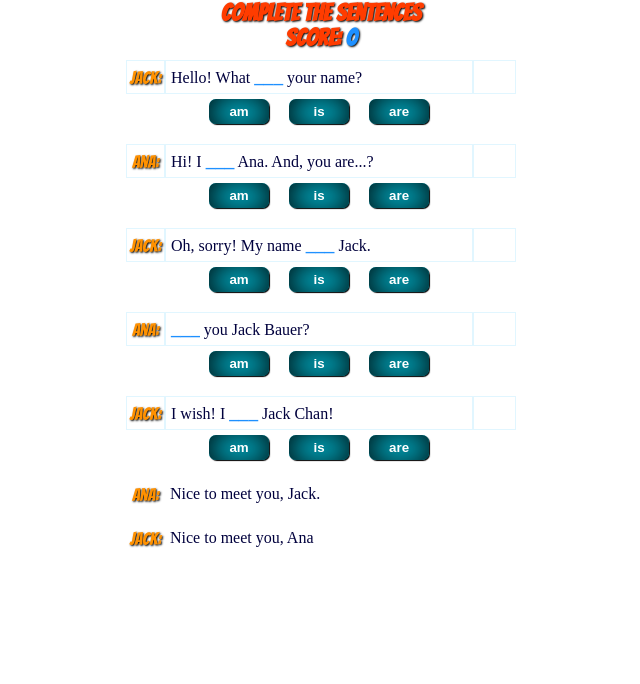
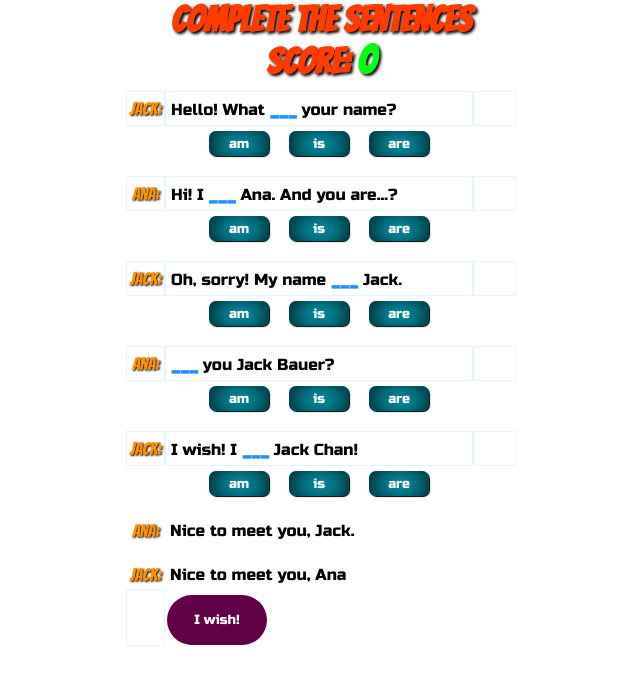
Before and after one commit to Teacher-Jorge/exercise-2, a plain HTML site: page index.html in a window 1280 px wide. Shown: the whole page, without its empty margins (319-959 px from the left). Drawn offline with Linux system fonts and the light colour scheme.

Commit message:
Add files via upload

```diff
--- a/index.html
+++ b/index.html
@@ -29,7 +29,7 @@
      <!--Line 02-->
     <div class="container">
         <div class="names">Ana:</div>
-        <div class="lines">Hi! I <span id="word2" class="words">___</span> Ana. And, you are...?</div>
+        <div class="lines">Hi! I <span id="word2" class="words">___</span> Ana. And you are...?</div>
         <div  class="checks"><img id="check2" class="check" src="assets/check.png" alt=""></div>
         <div class="item"></div>
 
@@ -66,7 +66,7 @@
             </div>
         </div>
            <!--Line 05-->
-           <div class="container">
+        <div class="container">
             <div class="names">Jack:</div>
             <div class="lines">I wish! I <span id="word5" class="words">___</span> Jack Chan!</div>
             <div  class="checks"><img id="check5" class="check" src="assets/check.png" alt=""></div>
@@ -88,13 +88,9 @@
                     <div class="just-names">Jack:</div>
                     <div class="just-lines">Nice to meet you, Ana</div>
                     <div class="item"></div>
+                    <div class="vocab-container"><button id="btnVocab" class="btn-vocab">I wish!</button></div>
+                    <div id="vocab" class="expression">Quem me dera!</div>
                 </div>
-
-
-
-
-
-
 
     <script src="script.js"></script>
 </body>
--- a/script.js
+++ b/script.js
@@ -143,7 +143,7 @@ btn3Is.addEventListener('click', function() {
     document.getElementById('score').innerHTML = value
     btn3Is.disabled = 'true'
     btn3Am.disabled = 'true'
-    btn1Are.disabled = 'true'
+    btn3Are.disabled = 'true'
 })
 
 //Line 4
@@ -170,7 +170,7 @@ btn4Am.addEventListener('click', function() {
 btn4Is.addEventListener('click', function() {
     let audio = document.getElementById('clickSound')
     audio.play()
-    word4.textContent = 'are'
+    word4.textContent = 'is'
     word4.style.color = 'red'
     btn4Is.style.backgroundColor = 'red'
     btn4Is.style.color = 'yellow'
@@ -243,3 +243,10 @@ btn5Am.addEventListener('click', function() {
     btn5Is.disabled = 'true'
     btn2Are.disabled = 'true'
 })
+
+let btnVocab = document.getElementById('btnVocab')
+let vocab = document.getElementById('vocab')
+
+btnVocab.addEventListener('click', function() {
+    vocab.style.visibility = 'visible'
+})
--- a/style.css
+++ b/style.css
@@ -1,4 +1,4 @@
-@import url('https://fonts.googleapis.com/css2?family=Bangers&family=Lato:wght@300&family=Open+Sans&display=swap');
+@import url('https://fonts.googleapis.com/css2?family=Bangers&family=Lato:wght@300&family=Open+Sans&family=Russo+One&display=swap');
 
 * {
     box-sizing: border-box;
@@ -11,9 +11,9 @@
     justify-content: center;
     align-items: center;
     font-family: 'Bangers';
-    font-size: 1rem;
+    font-size: 1.5rem;
     color:rgb(255, 60, 0);
-    text-shadow: 1px 1px 2px rgb(0,0,0);
+    text-shadow: 2px 2px 3px rgba(0,0,0, 1);
 }
 
 .score {
@@ -21,16 +21,16 @@
     justify-content: center;
     align-items: center;
     font-family: 'Bangers';
-    font-size: 1rem;
+    font-size: 1.5rem;
     color:rgb(255, 60, 0);
-    text-shadow: 1px 1px 2px rgb(0,0,0);
+    text-shadow: 2px 2px 3px rgba(0,0,0, 1);
 }
 
 .score-number {
     font-family: 'Bangers';
-    font-size: 1.5rem;
-    color:dodgerblue;
-    text-shadow: 1px 1px 2px rgb(0,0,0);
+    font-size: 2.5rem;
+    color:rgb(0, 255, 21);
+    text-shadow: 2px 2px 3px rgba(0,0,0, 1);
 }
 
 .container {
@@ -55,7 +55,8 @@
 }
 
 .lines {
-    color: rgb(0, 1, 61);
+    font-family: 'Russo one';
+    color: rgb(0, 0, 0);
     font-size: 1rem;
     padding: 5px;
     border: rgb(225, 246, 255) 1px solid;
@@ -73,7 +74,8 @@
 }
 
 .just-lines {
-    color: rgb(0, 1, 61);
+    font-family: 'Russo one';
+    color: rgb(0, 0, 0);
     font-size: 1rem;
     padding: 5px;
 
@@ -105,10 +107,10 @@
 }
 
 .buttons {
+    font-family: 'Russo one';
     width: 60px;
     height: 25px;
     margin: 0 10px;
-    font-weight: bold;
     background-color: rgb(0, 225, 255);
     color: rgb(255, 255, 255);
     border-style: none;
@@ -124,3 +126,42 @@
     box-shadow: 2px 2px 2px 0px #000000, inset 2px 2px 50px 0px #000000, 2px 2px 0px 2px rgba(0,0,0,0);
     color:rgb(0, 217, 255)
         }
+
+        .vocab-container {
+            max-width: 400px;
+            grid-template-columns: 50% 50%;
+            border: rgb(225, 246, 255) 1px solid;
+            justify-content: center;
+            align-items: center;
+        }
+
+        .btn-vocab {
+            font-family: 'Russo One';
+            color: #fff;
+            margin-top: 5px;
+            margin-left: 40px;
+            padding: 5px;
+            width: 100px;
+            height: 50px;
+            border-radius: 25px;
+            background-color: rgb(97, 0, 68);
+            box-shadow: 1px 1px 2px;
+            border-style: none;
+            transition: 0.3s;
+        }
+
+        .btn-vocab:hover {
+            transform: scale(1.1);
+            background-color: rgb(255, 0, 212);
+            color:rgb(25, 0, 255);
+            box-shadow: 2px 2px 3px;
+        }
+
+        .expression {
+            margin: auto;
+            margin-left: 140px;
+            font-family: 'Russo One';
+            visibility: hidden;
+            background-color: rgb(9, 255, 0);
+            padding: 5px;
+        }
```
